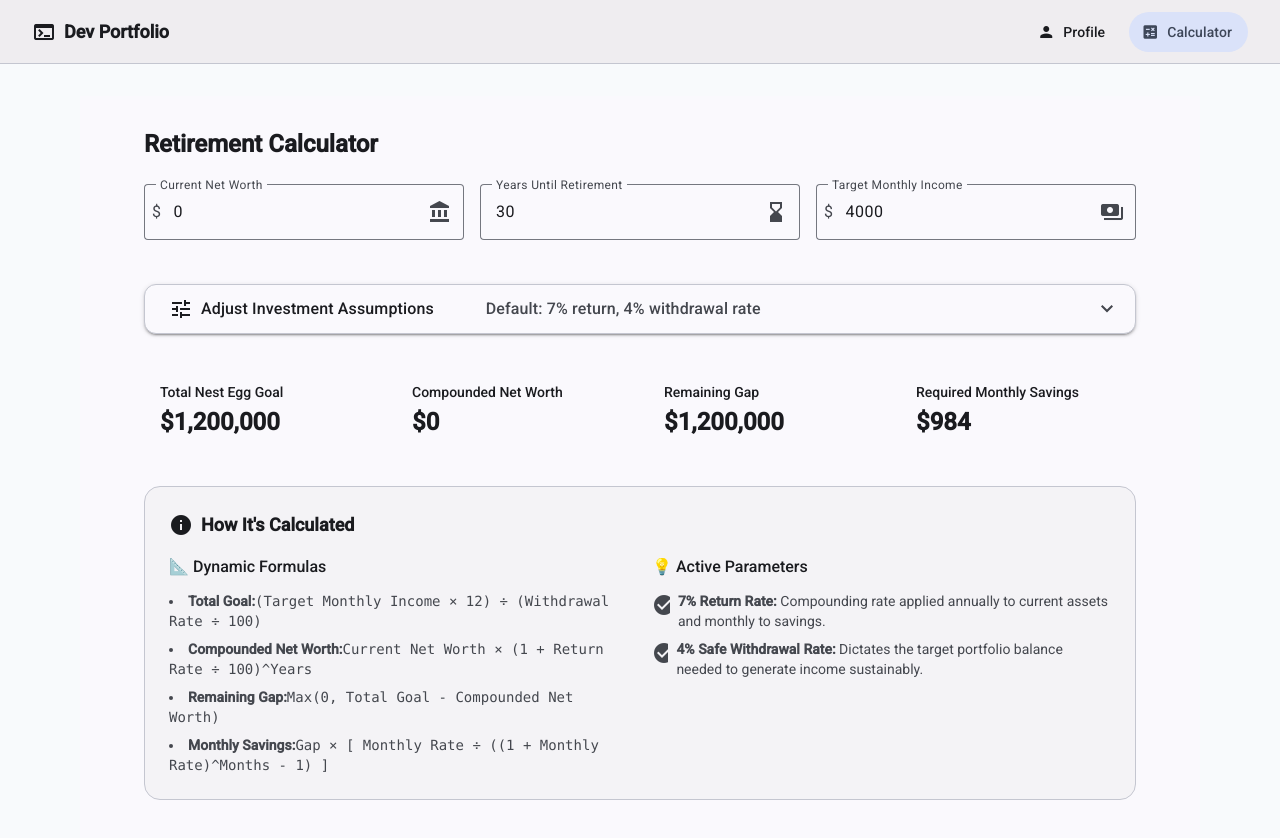
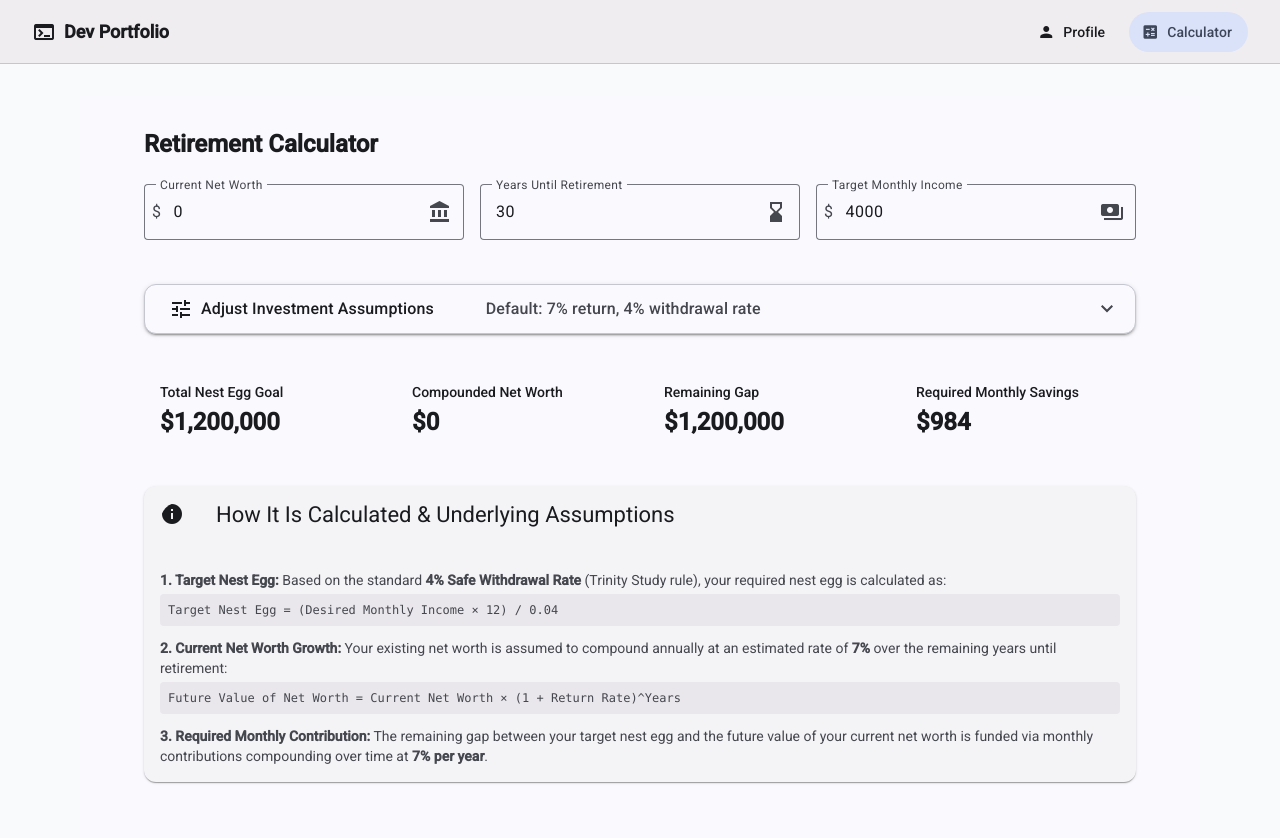
Before and after one commit to thanikc/thanikc.github.io, an Angular app: page /calculator in a window 1280 px wide. Shown: the top 838 px of the page. Built offline with nearby package versions, Linux system fonts and the light colour scheme.

Commit message:
chore(refactor): extracted calculation info into its own component

```diff
--- /dev/null
+++ b/src/app/features/calculator/assumptions-info-card.component.html
@@ -0,0 +1,40 @@
+<mat-card
+  class="mt-6 border border-[var(--mat-sys-outline-variant)] bg-[var(--mat-sys-surface-container-low)]"
+>
+  <mat-card-header>
+    <mat-icon matCardAvatar aria-hidden="true" class="text-[var(--mat-sys-primary)]">info</mat-icon>
+    <mat-card-title class="text-base font-semibold text-[var(--mat-sys-on-surface)]">
+      How It Is Calculated & Underlying Assumptions
+    </mat-card-title>
+  </mat-card-header>
+
+  <mat-card-content class="mt-3 space-y-3 text-sm text-[var(--mat-sys-on-surface-variant)]">
+    <p>
+      <strong>1. Target Nest Egg:</strong> Based on the standard
+      <strong>{{ safeWithdrawalRate() }}% Safe Withdrawal Rate</strong> (Trinity Study rule), your
+      required nest egg is calculated as:
+      <code
+        class="block my-1 rounded bg-[var(--mat-sys-surface-container-high)] p-2 font-mono text-xs"
+      >
+        Target Nest Egg = (Desired Monthly Income × 12) / {{ safeWithdrawalRate() / 100 }}
+      </code>
+    </p>
+
+    <p>
+      <strong>2. Current Net Worth Growth:</strong> Your existing net worth is assumed to compound
+      annually at an estimated rate of <strong>{{ estimatedAnnualReturn() }}%</strong> over the
+      remaining years until retirement:
+      <code
+        class="block my-1 rounded bg-[var(--mat-sys-surface-container-high)] p-2 font-mono text-xs"
+      >
+        Future Value of Net Worth = Current Net Worth × (1 + Return Rate)^Years
+      </code>
+    </p>
+
+    <p>
+      <strong>3. Required Monthly Contribution:</strong> The remaining gap between your target nest
+      egg and the future value of your current net worth is funded via monthly contributions
+      compounding over time at <strong>{{ estimatedAnnualReturn() }}% per year</strong>.
+    </p>
+  </mat-card-content>
+</mat-card>
--- /dev/null
+++ b/src/app/features/calculator/assumptions-info-card.component.ts
@@ -0,0 +1,18 @@
+import { ChangeDetectionStrategy, Component, input } from '@angular/core';
+import { MatCardModule } from '@angular/material/card';
+import { MatIconModule } from '@angular/material/icon';
+
+@Component({
+  selector: 'app-assumptions-info-card',
+  standalone: true,
+  imports: [MatCardModule, MatIconModule],
+  templateUrl: './assumptions-info-card.component.html',
+  changeDetection: ChangeDetectionStrategy.OnPush,
+})
+export class AssumptionsInfoCardComponent {
+  /** Safe Withdrawal Rate percentage (e.g., 4) */
+  readonly safeWithdrawalRate = input.required<number>();
+
+  /** Estimated Annual Return percentage (e.g., 7) */
+  readonly estimatedAnnualReturn = input.required<number>();
+}
--- a/src/app/features/calculator/calculator.component.html
+++ b/src/app/features/calculator/calculator.component.html
@@ -129,61 +129,8 @@
     </div>
   </div>
 
-  <div
-    class="info-card p-6 rounded-2xl border border-[var(--mat-sys-outline-variant)] bg-[var(--mat-sys-surface-container-low)]"
-  >
-    <div class="flex items-center gap-2 mb-4">
-      <mat-icon aria-hidden="true" class="text-[var(--mat-sys-primary)]">info</mat-icon>
-      <h3 class="text-lg font-semibold">How It's Calculated</h3>
-    </div>
-
-    <div
-      class="grid grid-cols-1 md:grid-cols-2 gap-6 text-sm text-[var(--mat-sys-on-surface-variant)]"
-    >
-      <div class="space-y-3">
-        <h4 class="font-medium text-base text-[var(--mat-sys-on-surface)]">📐 Dynamic Formulas</h4>
-        <ul class="list-disc list-inside space-y-2">
-          <li>
-            <strong>Total Goal:</strong>
-            <code>(Target Monthly Income × 12) ÷ (Withdrawal Rate ÷ 100)</code>
-          </li>
-          <li>
-            <strong>Compounded Net Worth:</strong>
-            <code>Current Net Worth × (1 + Return Rate ÷ 100)^Years</code>
-          </li>
-          <li>
-            <strong>Remaining Gap:</strong> <code>Max(0, Total Goal - Compounded Net Worth)</code>
-          </li>
-          <li>
-            <strong>Monthly Savings:</strong>
-            <code>Gap × [ Monthly Rate ÷ ((1 + Monthly Rate)^Months - 1) ]</code>
-          </li>
-        </ul>
-      </div>
-
-      <div class="space-y-3">
-        <h4 class="font-medium text-base text-[var(--mat-sys-on-surface)]">💡 Active Parameters</h4>
-        <ul class="space-y-2">
-          <li class="flex items-start gap-2">
-            <mat-icon class="text-base text-[var(--mat-sys-primary)] mt-0.5" aria-hidden="true"
-              >check_circle</mat-icon
-            >
-            <span
-              ><strong>{{ estimatedAnnualReturn() }}% Return Rate:</strong> Compounding rate applied
-              annually to current assets and monthly to savings.</span
-            >
-          </li>
-          <li class="flex items-start gap-2">
-            <mat-icon class="text-base text-[var(--mat-sys-primary)] mt-0.5" aria-hidden="true"
-              >check_circle</mat-icon
-            >
-            <span
-              ><strong>{{ safeWithdrawalRate() }}% Safe Withdrawal Rate:</strong> Dictates the
-              target portfolio balance needed to generate income sustainably.</span
-            >
-          </li>
-        </ul>
-      </div>
-    </div>
-  </div>
+  <app-assumptions-info-card
+    [safeWithdrawalRate]="safeWithdrawalRate()"
+    [estimatedAnnualReturn]="estimatedAnnualReturn()"
+  />
 </section>
--- a/src/app/features/calculator/calculator.component.ts
+++ b/src/app/features/calculator/calculator.component.ts
@@ -6,6 +6,7 @@ import { MatInputModule } from '@angular/material/input';
 import { MatIconModule } from '@angular/material/icon';
 import { MatExpansionModule } from '@angular/material/expansion';
 import { CalculatorService } from './calculator.service';
+import { AssumptionsInfoCardComponent } from './assumptions-info-card.component';
 
 @Component({
   selector: 'app-retirement-calculator',
@@ -17,6 +18,7 @@ import { CalculatorService } from './calculator.service';
     MatInputModule,
     MatIconModule,
     MatExpansionModule,
+    AssumptionsInfoCardComponent,
   ],
   templateUrl: './calculator.component.html',
   styleUrl: './calculator.component.scss',
```
